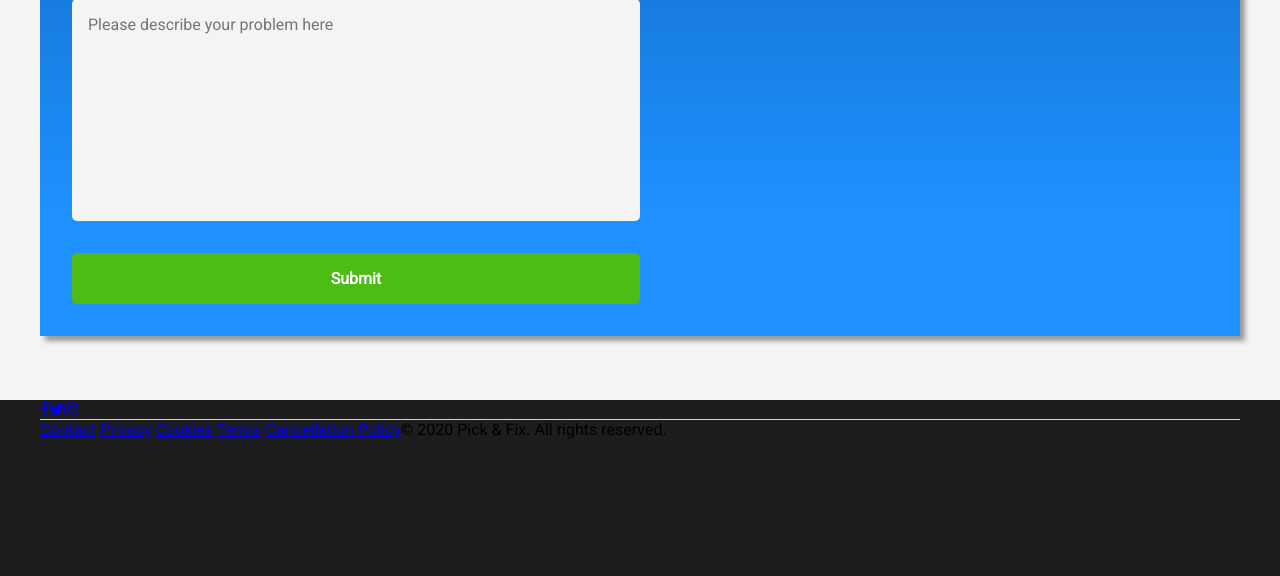
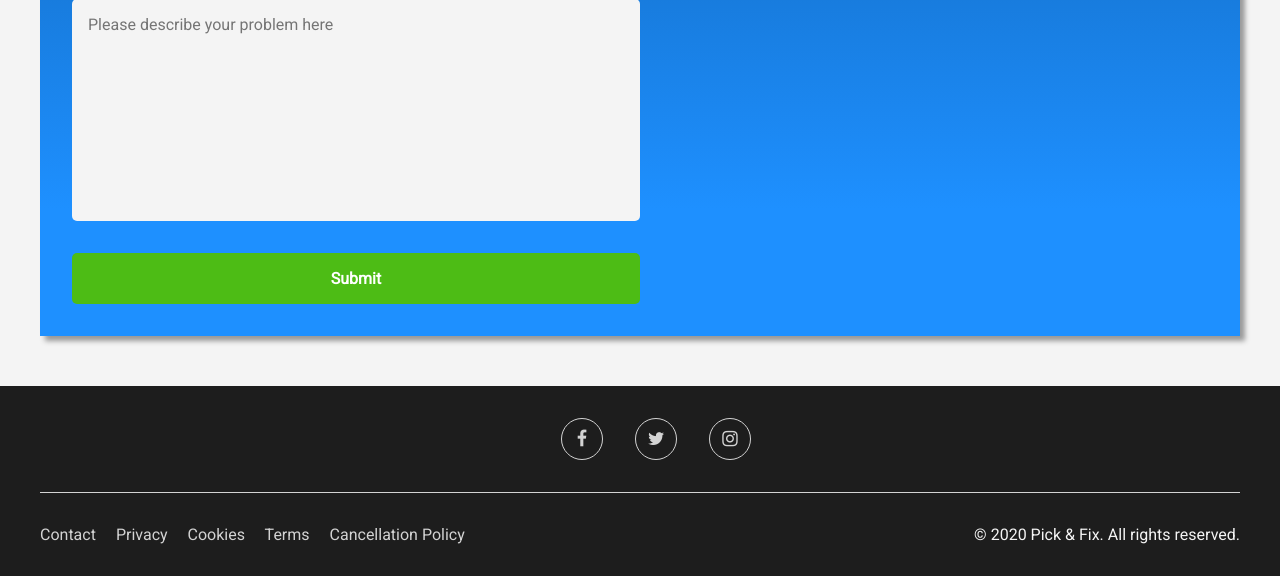
Before and after one commit to Jenn-y/Pick-Fix, a PHP site: page /pro-profile.php in a window 1280 px wide. Shown: the part 1255-1831 px from the top of the page. Run offline with PHP 8.4, Linux system fonts and the light colour scheme.

Commit message:
improved footer

```diff
--- a/CSS/pro-profile.css
+++ b/CSS/pro-profile.css
@@ -179,35 +179,32 @@ label span { color: #DC143C; }
 
 footer {
     width: 100%;
-    min-height: 11rem;
     background-color: #1d1d1d;
     position: absolute;
     bottom: 0;
 }
 
-#inner-footer {
-    max-width: 75rem;
-    margin: 0 auto;
+.inner-footer {
+    padding: 1rem;
 }
 
 .line {
     width: 100%;
     height: 1px;
     background-color: lightgray;
+    margin: 1rem 0;
 }
 
-#social-media {
-    height: 5.5rem;
-    display: flex;
-    align-items: center;
+.social-media {
     justify-content: center;
-    margin-top: 10px;
-    margin-bottom: 10px;
+    padding: 1rem;
 }
 
-#social-media p { color: lightgray; }
+.social-media p {
+    color: lightgray;
+}
 
-#social-media a {
+.social-media a {
     color: lightgray;
     height: 2.5rem;
     width: 2.5rem;
@@ -220,17 +217,17 @@ footer {
     margin-left: 2rem;
 }
 
-#contact {
-    height: 5.5rem;
-    display: flex;
+.contact {
     justify-content: space-between;
-    align-items: center;
+    padding: 1rem 0;
 }
 
-#contact a {
+.contact a {
     margin-right: 1rem;
     color: lightgray;
     text-decoration: none;
 }
 
-#contact p { color: #f4f4f4; }
+.contact p {
+    color: #f4f4f4;
+}
```
